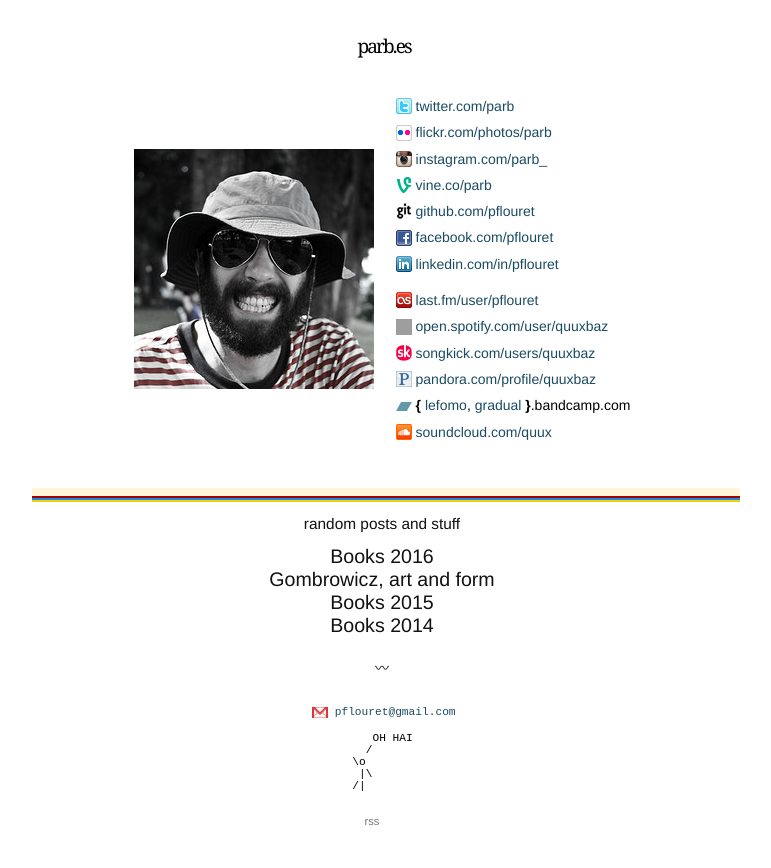
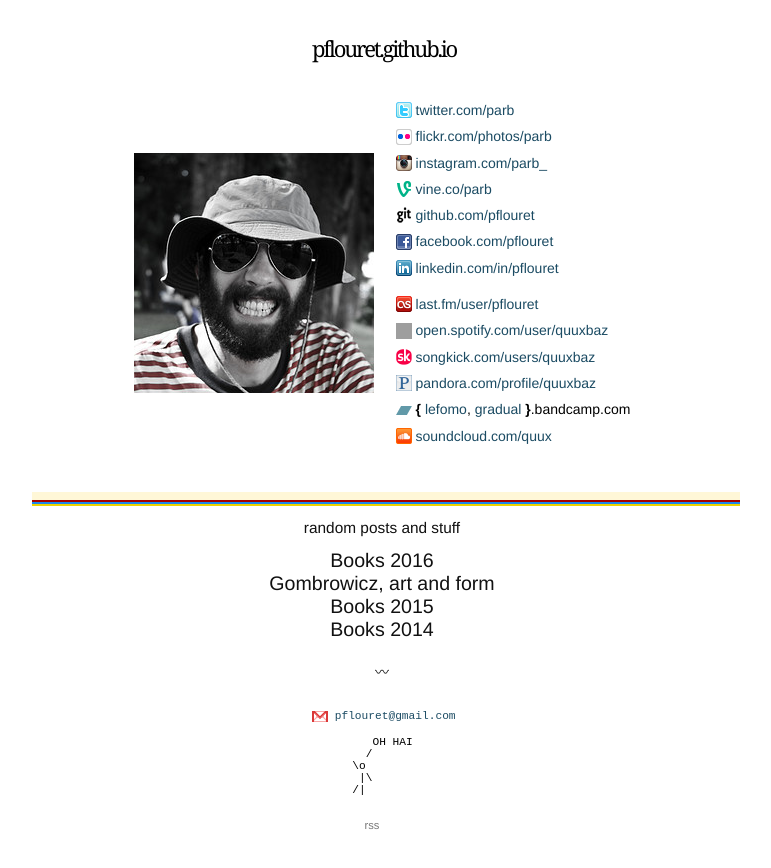
Before and after one commit to pflouret/pflouret.github.io, a Jekyll site: the page built from index.html, in a window 1280 px wide. Shown: the top 868 px of the page, without its empty margins (258-1029 px from the left). Built offline with Jekyll 4.4.1, drawn with Linux system fonts in a browser that asks for light colours; grey boxes are pictures that could not be loaded.

Commit message:
Hostname change.

```diff
--- a/_config.yml
+++ b/_config.yml
@@ -1,9 +1,8 @@
 markdown: kramdown
-highlighter: pygments
 local: false
-name: parb.es
-url: http://parb.es
-description: parb.es = @parb = pablo flouret
+name: pflouret.github.io
+url: http://pflouret.github.io
+description: pflouret.github.io = @parb = pablo flouret
 author: pablo flouret
 rss_path: /feeds/
 rss_name: all.xml
--- a/_layouts/default.html
+++ b/_layouts/default.html
@@ -6,7 +6,7 @@
         <meta name=author content="pablo flouret">
         <link rel=home href="/">
 
-        <link href="/feeds/all.xml" rel=alternate title="pf : parb.es" type="application/rss+xml">
+        <link href="/feeds/all.xml" rel=alternate title="pf : pflouret.github.io" type="application/rss+xml">
         <link rel=stylesheet href="/css/screen.css" type="text/css" media="screen, projection">
         {% for css_name in page.extra_css %}
         <link rel=stylesheet href="{{ css_name }}">
@@ -14,7 +14,7 @@
     </head>
 <body>
     <div id=header>
-        <h1><a href="/" title="home">parb.es</a></h1>
+        <h1><a href="/" title="home">pflouret.github.io</a></h1>
     </div>
 
     <div id=content>
--- a/css/screen.css
+++ b/css/screen.css
@@ -40,7 +40,7 @@ hr { border: 0; width: 100%; }
 
 #header h1 {
     font-family: georgia, serif;
-    font-size: 19px;
+    font-size: 22px;
     letter-spacing: -0.1em;
     padding-left: 4px;
     font-weight: normal;
--- a/index.html
+++ b/index.html
@@ -1,6 +1,6 @@
 ---
 layout: default
-title: parb.es
+title: pflouret.github.io
 ---
 <table id=me>
     <tr>
```
